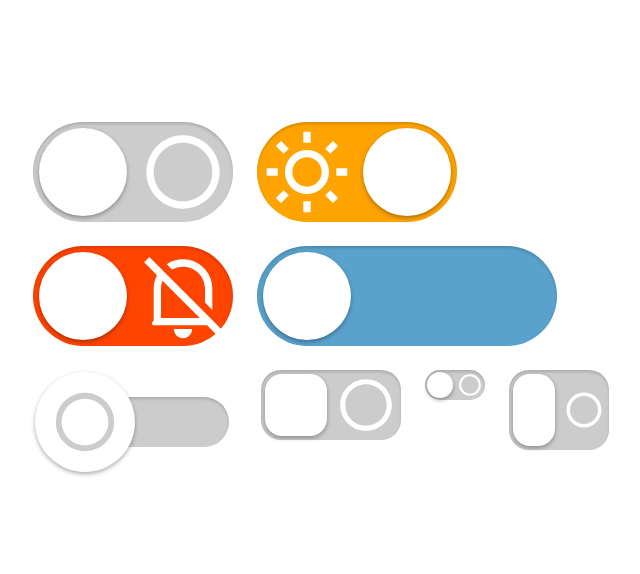
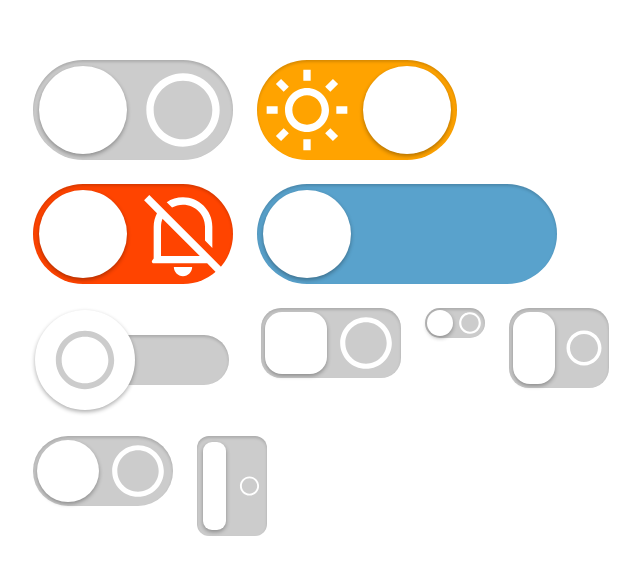
Before and after one commit to haoxiang-xu/track_your_github_repos, a React (Create React App) app: page /mini/switch in a window 1280 px wide. Shown: the part 102-676 px from the top of the page, without its empty margins (297-937 px from the left). Built offline with nearby package versions, Linux system fonts and the light colour scheme.

Commit message:
switch style updated

```diff
--- a/src/BUILTIN_COMPONENTs/switch/switch.js
+++ b/src/BUILTIN_COMPONENTs/switch/switch.js
@@ -8,6 +8,161 @@ import { ConfigContext } from "../../CONTAINERs/config/context";
 import Icon from "../icon/icon";
 /* { Components } ------------------------------------------------------------------------------------------------------------ */
 
+const SemiSwitch = ({
+  style,
+  on_icon_src = "subtract",
+  off_icon_src = "circle",
+  on = false,
+  setOn = () => {},
+}) => {
+  const { theme } = useContext(ConfigContext);
+  const [switchStyle, setSwitchStyle] = useState({
+    width: 0,
+    height: 0,
+  });
+  const [thumbStyle, setThumbStyle] = useState({
+    width: 0,
+    height: 0,
+  });
+  const [iconStyle, setIconStyle] = useState({
+    width: 0,
+    height: 0,
+  });
+  const [thumbOffset, setThumbOffset] = useState(0);
+  useEffect(() => {
+    if (style) {
+      let reprocessed_style = { ...style };
+      for (const property in theme?.switch) {
+        if (reprocessed_style[property] === undefined) {
+          reprocessed_style[property] = theme.switch[property];
+        }
+      }
+      if (on) {
+        reprocessed_style.backgroundColor =
+          reprocessed_style.backgroundColor_on ||
+          theme?.switch?.backgroundColor_on ||
+          reprocessed_style.backgroundColor ||
+          theme?.switch?.backgroundColor;
+      }
+      setSwitchStyle(reprocessed_style);
+    } else if (theme?.switch) {
+      let reprocessed_style = { ...theme.switch };
+      if (on) {
+        reprocessed_style.backgroundColor =
+          theme?.switch?.backgroundColor_on || theme?.switch?.backgroundColor;
+      }
+      setSwitchStyle({
+        ...reprocessed_style,
+      });
+    }
+  }, [theme, style, on]);
+  useEffect(() => {
+    const to_even_int = (val) => {
+      let n = parseInt(val, 10);
+      if (n % 2 !== 0) {
+        n = n - 1;
+      }
+      return n;
+    };
+    if (typeof switchStyle?.height === "number") {
+      setThumbOffset(to_even_int(Math.max(3, switchStyle?.height / 16)));
+    } else {
+      setThumbOffset(0);
+    }
+    if (
+      typeof switchStyle?.height === "number" &&
+      typeof switchStyle?.width === "number"
+    ) {
+      if (switchStyle.width < switchStyle.height * 2) {
+        setThumbStyle({
+          height: switchStyle.height - thumbOffset * 2,
+          width: switchStyle.width / 2 - thumbOffset * 2,
+        });
+        setIconStyle({
+          height: switchStyle.height - thumbOffset * 2,
+          width: switchStyle.width / 2 - thumbOffset * 2,
+        });
+      } else {
+        setThumbStyle({
+          height: switchStyle.height - thumbOffset * 2,
+          width: switchStyle.height - thumbOffset * 2,
+        });
+        setIconStyle({
+          height: switchStyle.height - thumbOffset * 2,
+          width: switchStyle.height - thumbOffset * 2,
+        });
+      }
+    }
+  }, [switchStyle, thumbOffset]);
+  const handle_switch_on_click = (e) => {
+    e.stopPropagation();
+    setOn(!on);
+  };
+
+  return (
+    <div
+      className="mini-ui-switch-track"
+      style={{ ...switchStyle, position: "relative", cursor: "pointer" }}
+      onClick={(e) => handle_switch_on_click(e)}
+      onMouseDown={(e) => {
+        e.stopPropagation();
+        setThumbStyle((prevStyle) => ({
+          ...prevStyle,
+          width: switchStyle.width * 0.64,
+        }));
+      }}
+      onMouseUp={(e) => {
+        e.stopPropagation();
+        setThumbStyle((prevStyle) => ({
+          ...prevStyle,
+          width: iconStyle.width,
+        }));
+      }}
+      draggable={false}
+    >
+      <div
+        className="mini-ui-switch-thumb"
+        style={{
+          transition: theme?.switch?.transition || "none",
+          position: "absolute",
+          top: "50%",
+          left: on
+            ? switchStyle?.width - (thumbStyle?.width + thumbOffset)
+            : thumbOffset,
+
+          height: thumbStyle.height,
+          width: thumbStyle.width,
+
+          borderRadius: Math.max(0, switchStyle?.borderRadius - 3) || "50%",
+
+          transform: "translate(0%, -50%)",
+          backgroundColor: switchStyle.color,
+          boxShadow: "0 2px 4px rgba(0, 0, 0, 0.32)",
+        }}
+      ></div>
+      <Icon
+        src={on ? on_icon_src : off_icon_src}
+        style={{
+          transition: theme?.switch?.transition || "none",
+          position: "absolute",
+          top: "50%",
+          left:
+            typeof switchStyle?.height === "number" &&
+            typeof switchStyle?.width === "number"
+              ? on
+                ? thumbOffset
+                : switchStyle?.width - (iconStyle?.width + thumbOffset)
+              : undefined,
+          fontSize: 0,
+          transform: "translate(0%, -50%)",
+
+          height: iconStyle.width,
+          width: iconStyle.width,
+        }}
+      />
+    </div>
+  );
+};
 const MaterialSwitch = ({
   style,
   on_icon_src = "subtract",
@@ -185,7 +340,7 @@ const NotificationSwitch = ({ style, on = false, setOn = () => {} }) => {
       backgroundColor: "rgb(255, 68, 0)",
       backgroundColor_on: "#65C467",
     }),
-    []
+    [],
   );
 
   const preprocess_style = useCallback(() => {
@@ -214,7 +369,7 @@ const LightSwitch = ({ style }) => {
       backgroundColor: "rgb(114, 75, 177)",
       backgroundColor_on: "rgb(243, 190, 171)",
     }),
-    []
+    [],
   );
   const { onThemeMode, setOnThemeMode, setSyncWithSystemTheme } =
     useContext(ConfigContext);
@@ -238,7 +393,7 @@ const LightSwitch = ({ style }) => {
       setOn={() => {
         setSyncWithSystemTheme(false);
         setOnThemeMode(
-          onThemeMode === "dark_mode" ? "light_mode" : "dark_mode"
+          onThemeMode === "dark_mode" ? "light_mode" : "dark_mode",
         );
       }}
     />
@@ -386,4 +541,5 @@ export {
   LightSwitch,
   NotificationSwitch,
   MaterialSwitch,
+  SemiSwitch,
 };
--- a/src/DEMOs/switch_demo/switch_demo.js
+++ b/src/DEMOs/switch_demo/switch_demo.js
@@ -10,6 +10,7 @@ import {
   LightSwitch,
   NotificationSwitch,
   MaterialSwitch,
+  SemiSwitch,
 } from "../../BUILTIN_COMPONENTs/switch/switch";
 /* { Components } -------------------------------------------------------------------------------------------------------------- */
 
@@ -23,6 +24,7 @@ const SwitchDemo = () => {
     square: false,
     small: false,
     stick: false,
+    semistick: false,
   });
   const handle_switch_on_click = (switch_id) => {
     setSwitchStatus((prevStatus) => ({
@@ -83,7 +85,7 @@ const SwitchDemo = () => {
           on={switchStatus.notification}
           setOn={() => handle_switch_on_click("notification")}
         />
-        <Switch
+        <SemiSwitch
           style={{
             width: 300,
             height: 100,
@@ -135,6 +137,26 @@ const SwitchDemo = () => {
           on={switchStatus.stick}
           setOn={() => handle_switch_on_click("stick")}
         />
+        <SemiSwitch
+          style={{
+            width: 140,
+            height: 70,
+            borderRadius: 50,
+            backgroundColor_on: "#ff8000",
+          }}
+          on={switchStatus.semi}
+          setOn={() => handle_switch_on_click("semi")}
+        />
+        <SemiSwitch
+          style={{
+            width: 70,
+            height: 100,
+            borderRadius: 12,
+            backgroundColor_on: "rgb(68, 85, 231)",
+          }}
+          on={switchStatus.semistick}
+          setOn={() => handle_switch_on_click("semistick")}
+        />
       </div>
     </div>
   );
```
